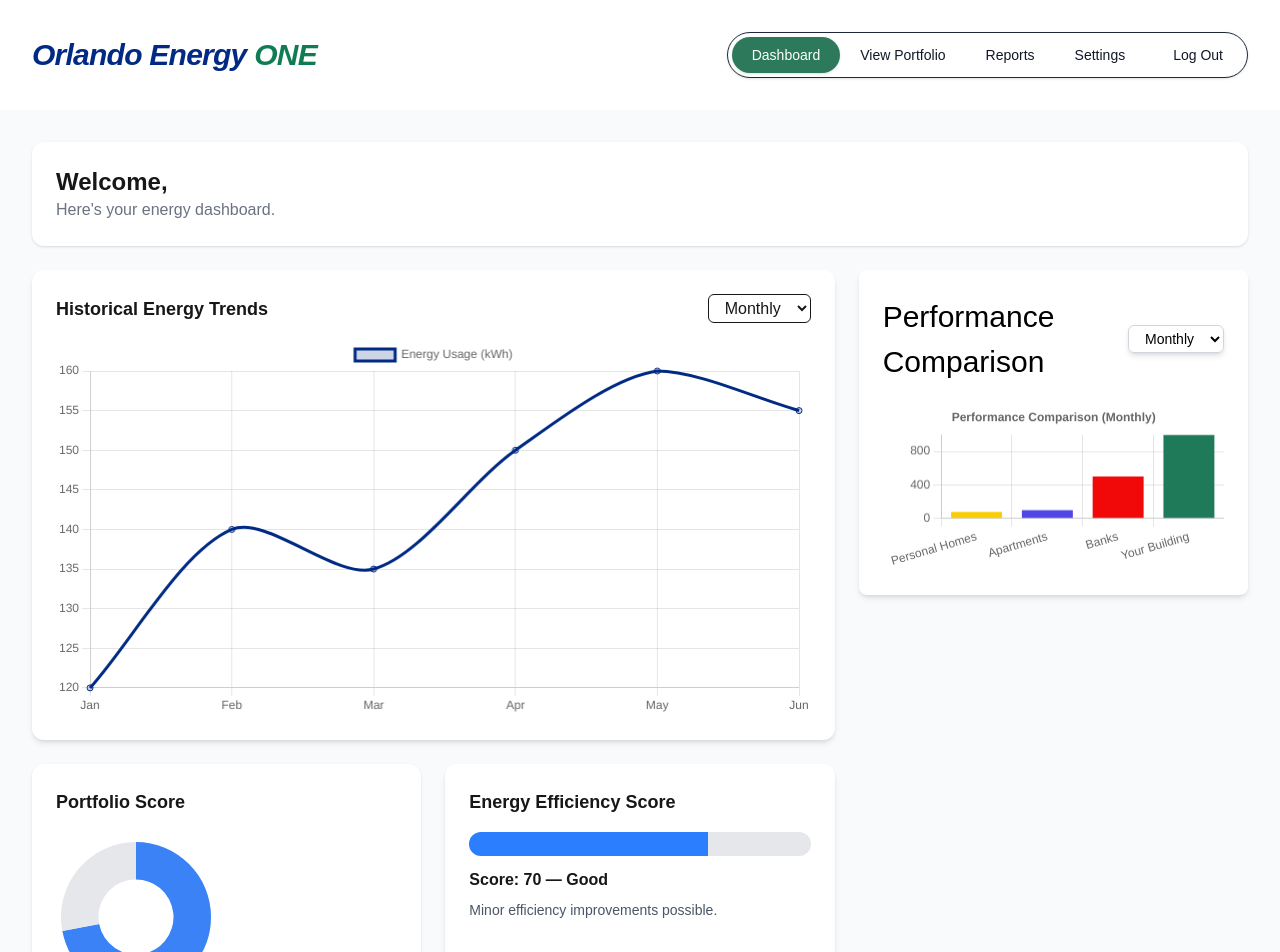
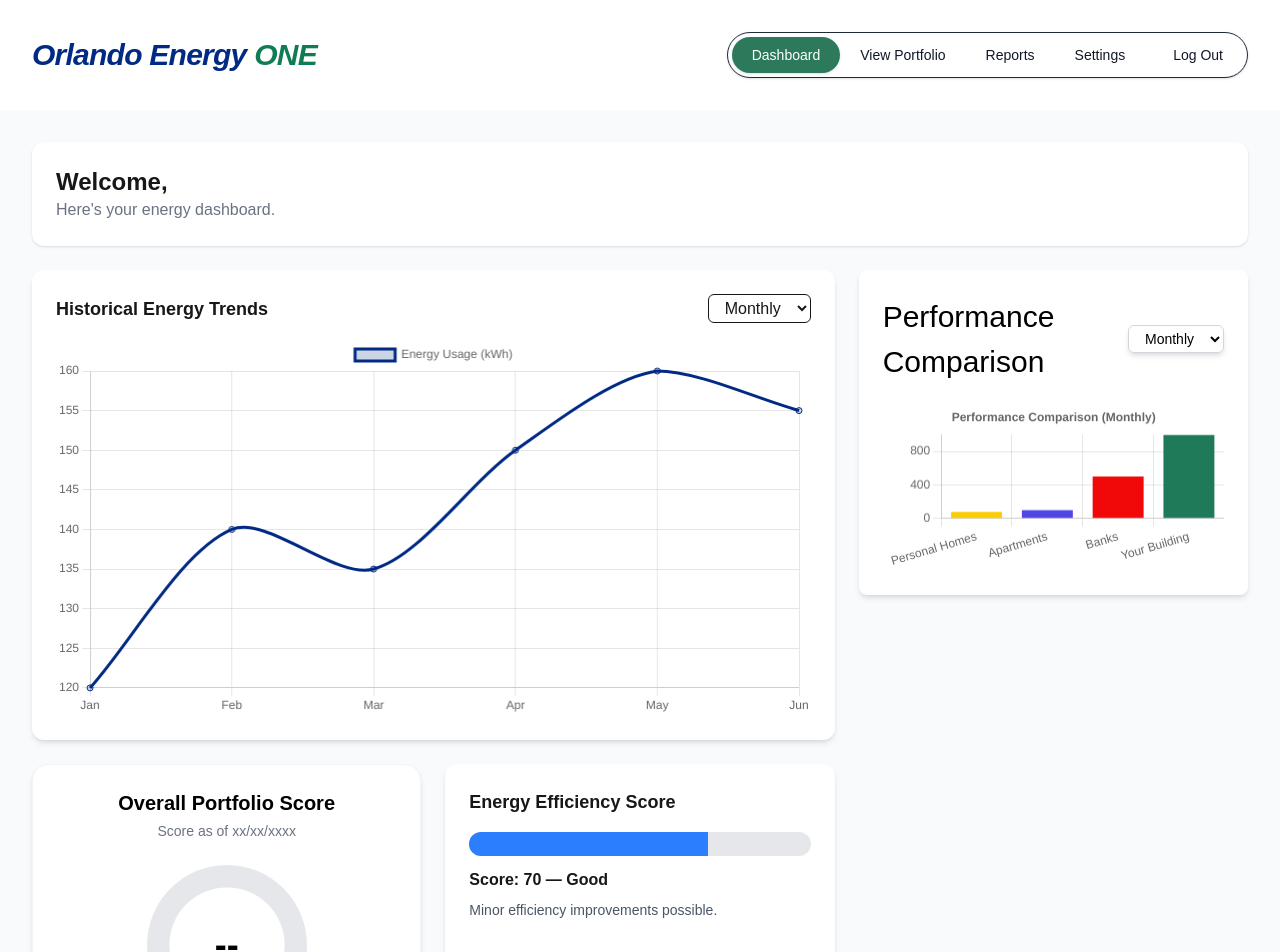
Before and after one commit to jojodecarlos/EnergyOne, a Next.js app in the folder utility-dashboard/: page /dashboard in a window 1280 px wide. Shown: the top 952 px of the page. Built offline with nearby package versions, Linux system fonts and the light colour scheme; no server answers; the database is empty.

Commit message:
connect dash board portfolio score to supabase

```diff
--- a/utility-dashboard/app/dashboard/page.tsx
+++ b/utility-dashboard/app/dashboard/page.tsx
@@ -1,47 +1,42 @@
-import DashboardHeader from '@/components/DashboardHeader';
-import WelcomeBanner from '@/components/WelcomeBanner';
-import HistoricalTrends from '@/components/HistoricalTrends';
-import PortfolioScore from '@/components/PortfolioScore';
-import Recommendations from '@/components/Recommendations';
-import PerformanceComparison from '@/components/PerformanceComparison';
+import DashboardHeader from "@/components/DashboardHeader";
+import WelcomeBanner from "@/components/WelcomeBanner";
+import HistoricalTrends from "@/components/HistoricalTrends";
+import OverallPortfolioScore from "@/components/OverallPortfolioScore";
+import Recommendations from "@/components/Recommendations";
+import PerformanceComparison from "@/components/PerformanceComparison";
+import { supabase } from "@/lib/supabase";
 
-export default function DashboardPage() {
+export default async function DashboardPage() {
+  const { data: properties, error } = await supabase
+    .from("properties")
+    .select("*");
+
+  if (error) {
+    console.error("Error fetching properties:", error.message);
+  }
+
+  const safeProperties = properties ?? [];
+
   return (
-    // light gray background
     <div className="min-h-screen bg-gray-50 flex flex-col">
-
-      {/* Top Navigation */}
       <DashboardHeader />
 
-      {/* Main Content Area - max-w-7xl keeps it from stretching too wide on giant monitors */}
       <main className="flex-1 w-full max-w-7xl mx-auto p-4 sm:p-6 lg:p-8">
-
-        {/* Supabase User Greeting */}
         <WelcomeBanner />
 
-        {/* THE MASTER GRID: 1 col on mobile, 3 cols on desktop */}
         <div className="mt-6 grid grid-cols-1 lg:grid-cols-3 gap-6">
-
-          {/* LEFT SIDE BLOCK (Takes up 2 of the 3 columns) */}
           <div className="lg:col-span-2 flex flex-col gap-6">
-
-            {/* Top Row: Line Chart spans full width of this left block */}
             <HistoricalTrends />
 
-            {/* Bottom Row: Inner Grid splits the remaining space in half */}
             <div className="grid grid-cols-1 md:grid-cols-2 gap-6">
-              <PortfolioScore />
+              <OverallPortfolioScore properties={safeProperties} />
               <Recommendations />
             </div>
-
           </div>
 
-          {/* RIGHT SIDE BLOCK (Takes up 1 of the 3 columns) */}
           <div className="lg:col-span-1">
-            {/* This component will naturally stretch down alongside the left block */}
             <PerformanceComparison />
           </div>
-
         </div>
       </main>
     </div>
```
